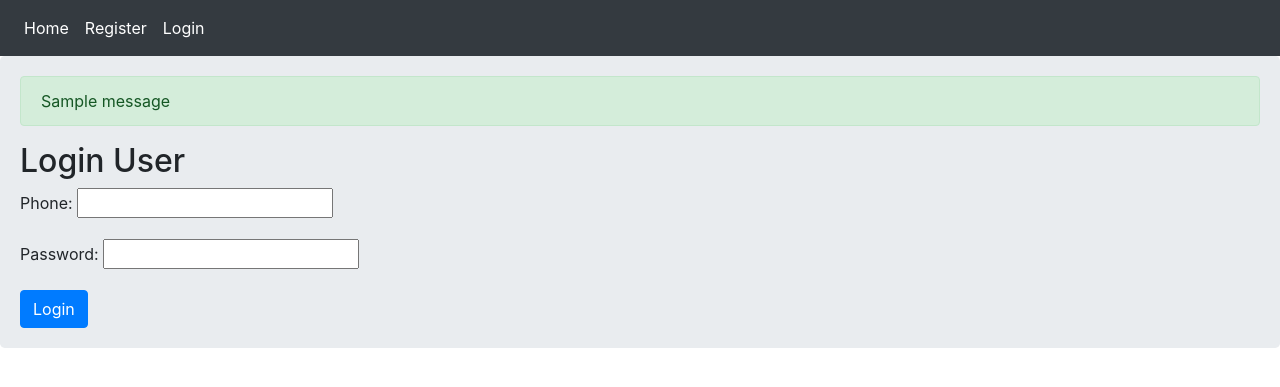
After one commit to parsarezaee/yoz-task, a Django app: page /account/login in a window 1280 px wide. The commit adds this page. Shown: the top 387 px of the page. Run offline with Django 3.2, Linux system fonts and the light colour scheme; tables that the repository leaves empty hold one stand-in row (values such as "Sample post"); one stand-in notice (Sample message) is shown; some libraries are stand-ins or nearby versions.

Commit message:
add login view

```diff
--- a/account/forms.py
+++ b/account/forms.py
@@ -15,6 +15,7 @@ class UserRegisterForm(UserCreationForm):
             user.save()
         return user
 
-# class UserLoginForm(forms.Form):
-#     phone = forms.RegexField(regex= r"^09\d{2}\s*?\d{3}\s*?\d{4}$")
-#     password = forms.CharField(label='Password', widget=forms.PasswordInput)
+
+class UserLoginForm(forms.Form):
+    phone = forms.RegexField(regex= r"^09\d{2}\s*?\d{3}\s*?\d{4}$")
+    password = forms.CharField(label='Password', widget=forms.PasswordInput)
--- a/account/urls.py
+++ b/account/urls.py
@@ -4,5 +4,5 @@ from . import views
 app_name = 'account'
 urlpatterns = [
     path('register', views.signup, name='register'),
-    # path('login', views.login_user, name='login')
+    path('login', views.UserLoginView.as_view(), name='login')
 ]
--- a/account/views.py
+++ b/account/views.py
@@ -1,9 +1,6 @@
-from django.http import HttpResponse
 from django.shortcuts import redirect, render
-from django.urls import reverse_lazy
 from django.contrib import messages
-from account.models import UserRegisterModel
-from .forms import UserRegisterForm
+from .forms import UserRegisterForm, UserLoginForm
 from django.contrib.auth import authenticate, login
 from django.views.generic import View
 from django.contrib.auth.forms import AuthenticationForm
@@ -27,20 +24,31 @@ def signup(request):
 
 
 
-# def login_user(request):
-#     if request.method == "POST":
-#         form = AuthenticationForm(request, data=request.POST)
-#         if form.is_valid():
-#             username = form.cleaned_data.get('phoneNumber')
-#             raw_password = form.cleaned_data.get('password')
-#             user = authenticate(username=username, password=raw_password)
-#             if user is None:
-#                 login(request, user)
-#                 messages.info(request, "You are now logged in")
-#                 return redirect('product:home')
-#             else:
-#                 messages.error(request, "Invalid phone number or password")
-#         else:
-#             messages.error(request, "invalid phone number or password")
-#     form = AuthenticationForm()
-#     return render(request=request, template_name='login.html', context={'form':form})
+
+
+class UserLoginView(View):
+    form_class = UserLoginForm
+    template_name = 'login.html'
+
+
+    def dispatch(self, request, *args, **kwargs):
+        if request.user.is_authenticated:
+            return redirect('product:home')
+        return super().dispatch(request, *args, **kwargs)
+
+
+    def get(self, request):
+        form = self.form_class
+        return render(request, self.template_name, {'form':form})
+
+    def post(self, request):
+        form = self.form_class(request.POST)
+        if form.is_valid():
+            cd = form.cleaned_data
+            user = authenticate(request, username= cd['phone'], password= cd['password'])
+            if user is not None:
+                login(request, user)
+                messages.success(request, 'You logged in successfully', 'success')
+                return redirect('product:home')
+            messages.error(request, 'Phone number or password is wrong', 'warning')
+        return render(request, self.template_name, {'form':form})
--- a/templates/base.html
+++ b/templates/base.html
@@ -21,6 +21,8 @@
 </head>
 <body>
     {% include 'inc/navbar.html' %}
-    {% block content %}{% endblock %}
+    <div class="jumbotron">
+      {% include 'inc/messages.html' %} {% block content %}{% endblock %}
+    </div>
 </body>
 </html>
--- /dev/null
+++ b/templates/inc/messages.html
@@ -0,0 +1,5 @@
+{% if messages %}
+  {% for message in messages %}
+    <p class="alert alert-{{ message.tags }}">{{ message }}</p>
+  {% endfor %}
+{% endif %}
--- a/templates/inc/navbar.html
+++ b/templates/inc/navbar.html
@@ -1,12 +1,12 @@
 <nav class="navbar navbar-expand-lg navbar-dark bg-dark">
     <div class="navbar-nav">
-<a class="nav-link active" aria-current="page" href="home">Home</a>
+<a class="nav-link active" aria-current="page" href="{% url 'product:home' %}">Home</a>
 {% if request.user.is_authenticated %}
 <a class="nav-link active" aria-current="page" href="profile">Profile</a>
 <a class="nav-link active" aria-current="page" href="logout">Logout</a>
 {% else %}
 <a class="nav-link active" aria-current="page" href="{% url 'account:register' %}">Register</a>
-<a class="nav-link active" aria-current="page" href="login">Login</a>
+<a class="nav-link active" aria-current="page" href="{% url 'account:login' %}">Login</a>
 {% endif %}
     </div>
 
```
